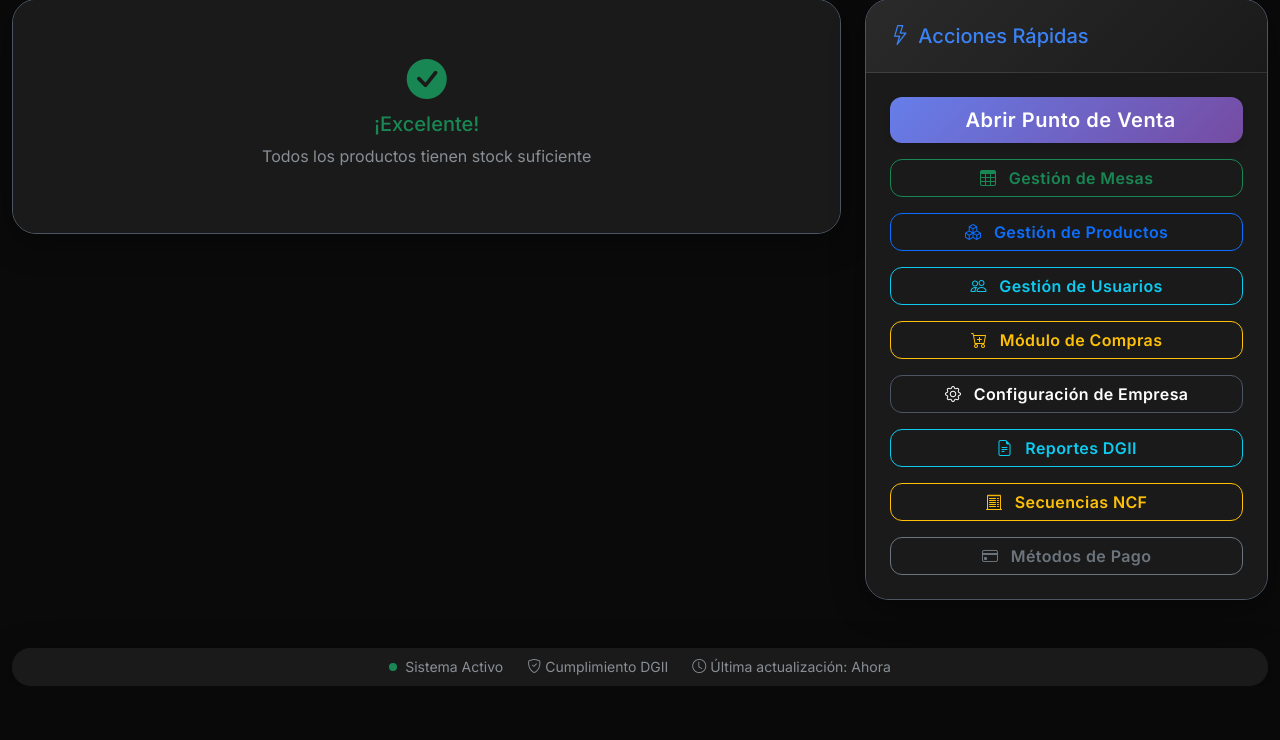
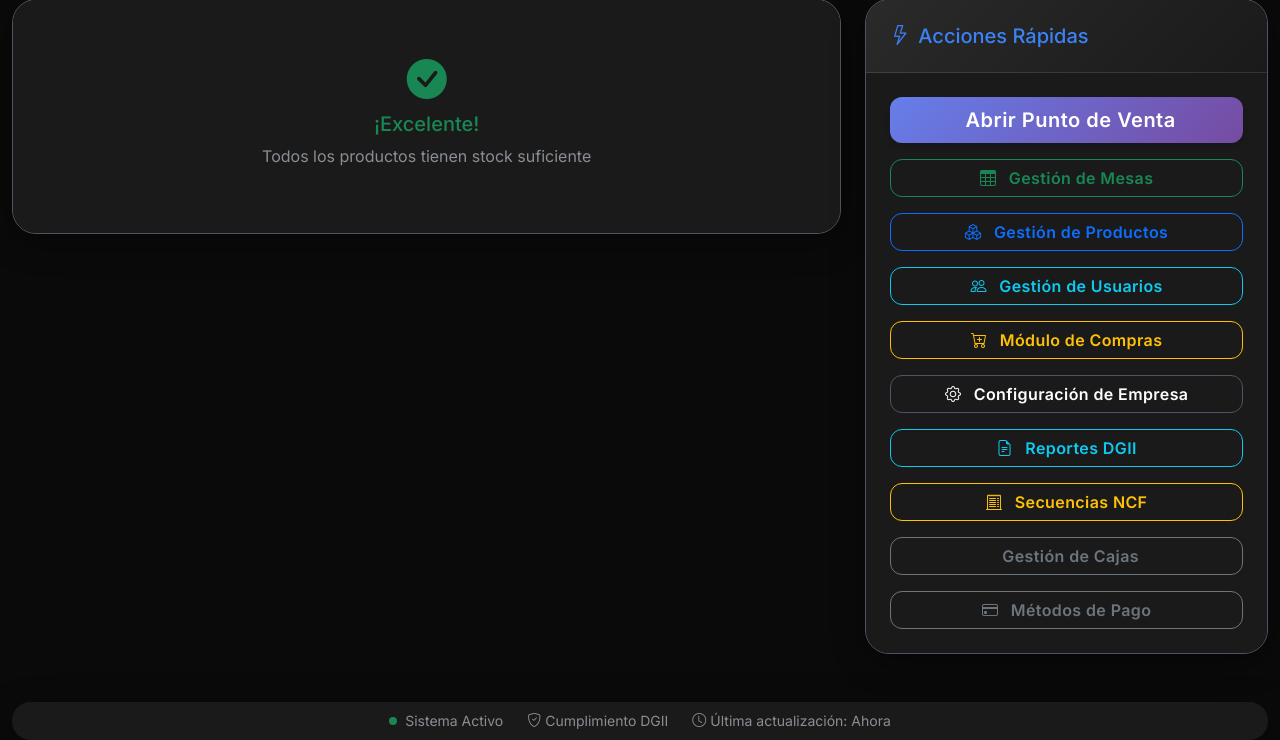
Before and after one commit to fouronesys/fouronepos, a Flask app: page /admin/dashboard in a window 1280 px wide. Shown: the part 444-1184 px from the top of the page. Before the commit the page ends 1130 px from the top, so only its background shows below. Run offline with Flask 3, Linux system fonts and the light colour scheme; the visitor is signed in with stand-in values (Sample User, id 1); tables that the repository leaves empty hold one stand-in row (values such as "Sample post"); some libraries are stand-ins or nearby versions.

Commit message:
Add cash register management and improve receipt accuracy
Adds a new "Gestión de Cajas" link to the admin dashboard and generates PDF receipts that now include customer change information.

Replit-Commit-Author: Agent
Replit-Commit-Session-Id: 1da7e223-6da3-4d93-9cee-1b88cbff8827
Replit-Commit-Checkpoint-Type: intermediate_checkpoint

```diff
--- a/templates/admin/dashboard.html
+++ b/templates/admin/dashboard.html
@@ -168,6 +168,10 @@
                                 <a href="{{ url_for('admin.ncf_sequences') }}" class="btn btn-outline-warning">
                                     <i class="bi bi-receipt-cutoff me-2"></i>
                                     Secuencias NCF
+                                </a>
+                                <a href="{{ url_for('admin.cash_registers') }}" class="btn btn-outline-secondary">
+                                    <i class="bi bi-cash-register me-2"></i>
+                                    Gestión de Cajas
                                 </a>
                                 <button class="btn btn-outline-secondary" onclick="showPaymentMethodsConfig()">
                                     <i class="bi bi-credit-card me-2"></i>
```
Also changed, not shown: 3 other files.
